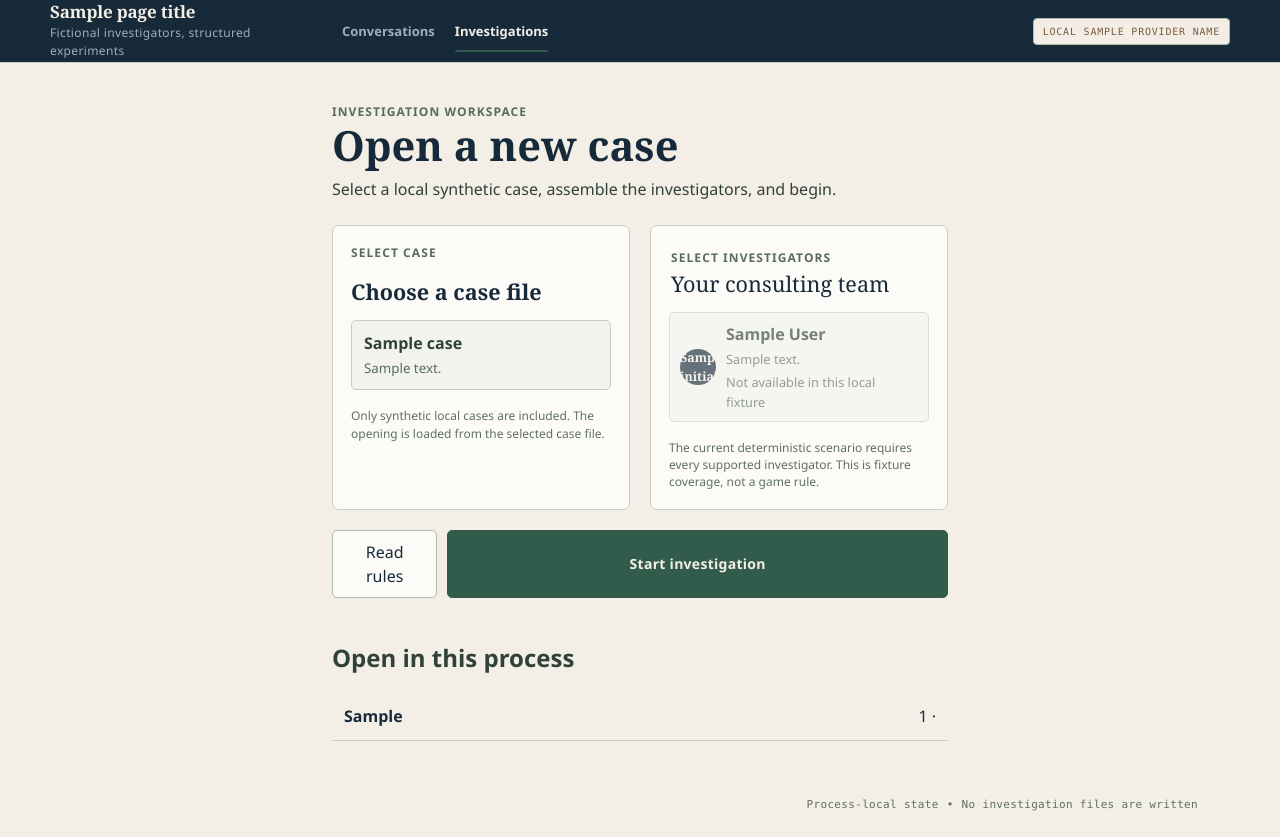
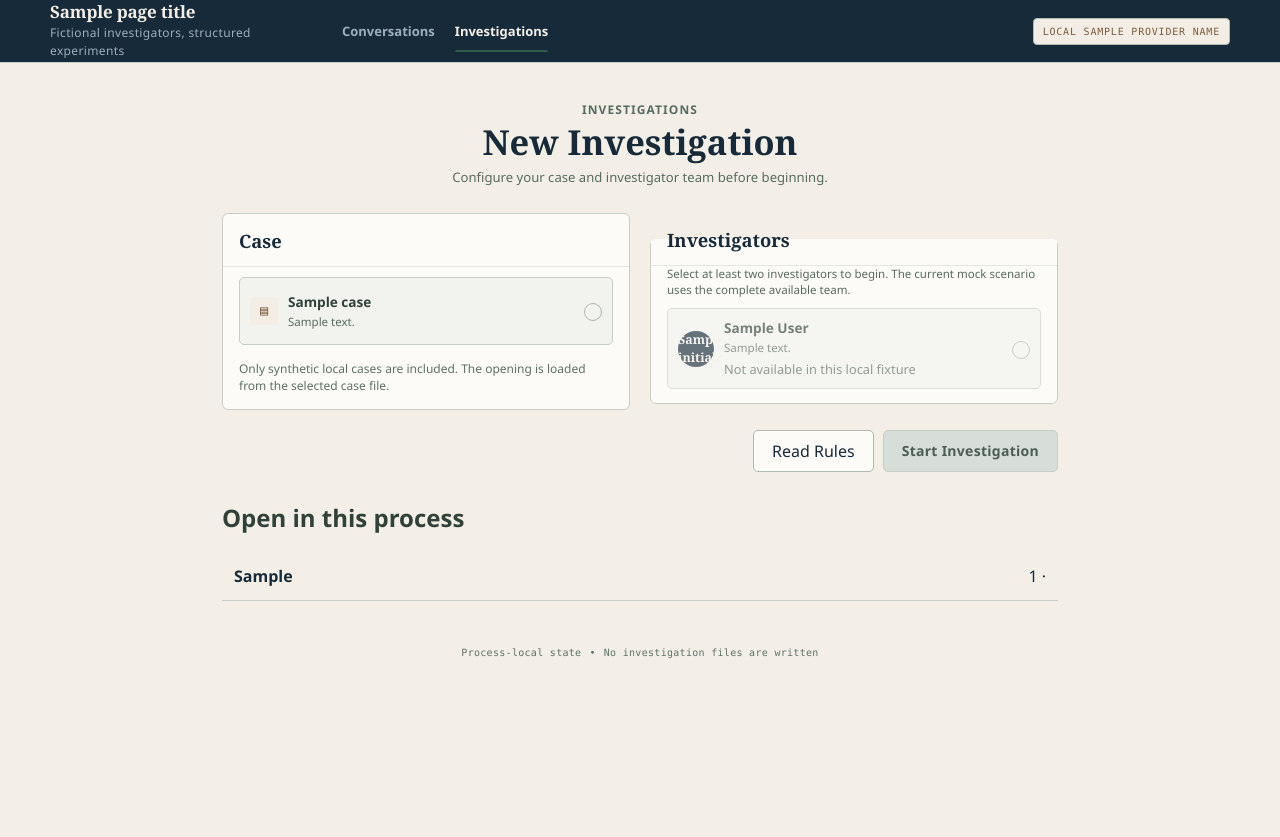
Before and after one commit to FraPoine/multi-agent-fictional-personalities, a FastAPI app: template src/multi_agent_personalities/web/templates/investigations.html in a window 1280 px wide. After the commit the page ends 659 px from the top, so only its background shows below. Run offline with FastAPI, Linux system fonts and the light colour scheme; the template is opened without the code that fills it: most values are stand-ins (such as "Sample title", 1, 10 or a date in 2020); parts of the project's set-up code (start-up, migrations or seed data) failed here and were passed over.

Commit message:
feat(web): refine investigation lobby selection ux

```diff
--- a/src/multi_agent_personalities/web/static/styles.css
+++ b/src/multi_agent_personalities/web/static/styles.css
@@ -1176,44 +1176,55 @@ body {
 
 /* Lead/Visit investigation presentation foundation. */
 .investigation-lobby {
-    width: min(100%, 680px);
+    width: min(100%, 900px);
     margin: 0 auto;
-    padding: 40px 32px;
+    padding: 38px 32px 24px;
 }
 
-.lobby-heading { max-width: 560px; margin-bottom: 24px; }
+.lobby-heading { max-width: 560px; margin: 0 auto 26px; text-align: center; }
 .lobby-heading h1, .case-bar h1, .case-opening h2 { font-family: var(--font-serif); color: var(--color-ink); }
-.lobby-heading h1 { font-size: clamp(2rem, 5vw, 2.6rem); line-height: 1.1; margin-bottom: var(--spacing-sm); }
-.lobby-setup { display: grid; grid-template-columns: 1fr 1fr; gap: 20px; }
-.lobby-step { min-width: 0; padding: 18px; border: 1px solid var(--border-default); border-radius: var(--radius-medium); background: var(--surface-panel); }
-.step-content { min-width: 0; display: grid; gap: var(--spacing-md); }
-.step-content h2, .legend-title { display: block; font-family: var(--font-serif); font-size: 1.35rem; color: var(--color-ink); }
-.case-choice { display: grid; grid-template-columns: auto minmax(0, 1fr) auto; align-items: center; gap: var(--spacing-md); padding: var(--spacing-md); border: 1px solid var(--color-accent); border-radius: var(--radius-medium); background: var(--surface-success); }
-.case-choice-mark { width: 28px; height: 28px; display: grid; place-items: center; border-radius: 50%; color: white; background: var(--color-accent); }
-.case-catalogue { display: grid; gap: 8px; }
+.lobby-heading h1 { margin: 4px 0 6px; font-size: clamp(1.8rem, 4vw, 2.15rem); line-height: 1.12; }
+.lobby-heading > p:last-child { color: var(--color-muted); font-size: .82rem; }
+.lobby-setup { display: grid; grid-template-columns: repeat(2, minmax(0, 1fr)); align-items: start; gap: 20px; }
+.lobby-setup > .form-error-summary { grid-column: 1 / -1; }
+.lobby-step { min-width: 0; padding: 0 16px 14px; border: 1px solid var(--border-default); border-radius: 6px; background: var(--surface-panel); }
+.step-content { min-width: 0; display: grid; gap: 10px; }
+.lobby-panel-heading, .lobby-panel-title { margin: 0 -16px; padding: 13px 16px 11px; border-bottom: 1px solid var(--border-soft); }
+.lobby-panel-heading h2, .lobby-panel-title { font-family: var(--font-serif); font-size: 1.15rem; font-weight: 700; color: var(--color-ink); }
+.lobby-panel-title { width: calc(100% + 32px); }
+.case-catalogue { display: grid; gap: 7px; }
 .case-card input { position: absolute; opacity: 0; pointer-events: none; }
-.case-card label { display: flex; justify-content: space-between; gap: 10px; padding: 10px 12px; border: 1px solid var(--border-default); border-radius: 5px; background: var(--surface-subtle); cursor: pointer; }
+.case-card label { min-height: 68px; display: grid; grid-template-columns: 28px minmax(0, 1fr) 18px; align-items: center; gap: 10px; padding: 9px 10px; border: 1px solid var(--border-default); border-radius: 5px; background: var(--surface-subtle); cursor: pointer; }
+.case-card-copy { min-width: 0; }
 .case-card label strong, .case-card label small { display: block; }
-.case-card label small { margin-top: var(--spacing-xs); color: var(--color-muted); }
-.case-card .status-label { visibility: hidden; }
+.case-card label strong { font-size: .85rem; }
+.case-card label small { display: -webkit-box; margin-top: 2px; overflow: hidden; color: var(--color-muted); font-size: .72rem; line-height: 1.35; -webkit-box-orient: vertical; -webkit-line-clamp: 2; }
+.case-file-indicator { width: 28px; height: 28px; display: grid; place-items: center; border-radius: 4px; background: var(--surface-secondary); color: var(--color-secondary); font: 700 .85rem/1 var(--font-mono); }
+.selection-mark { width: 18px; height: 18px; display: grid; place-items: center; border: 1px solid var(--border-strong); border-radius: 50%; color: transparent; font-size: .68rem; line-height: 1; }
 .case-card input:checked + label { border-color: var(--color-accent); box-shadow: inset 0 0 0 1px var(--color-accent); background: var(--surface-success); }
-.case-card input:checked + label .status-label { visibility: visible; }
+.case-card input:checked + label .selection-mark, .investigator-choice input:checked + label .selection-mark { border-color: var(--color-accent); background: var(--color-accent); color: white; }
 .case-card input:focus-visible + label { outline: 2px solid var(--color-accent); outline-offset: 2px; }
 .lead-reference { font-family: var(--font-mono); letter-spacing: .04em; }
-.investigator-grid { display: grid; gap: 8px; }
+.investigator-requirement { color: var(--color-muted); font-size: .72rem; line-height: 1.4; }
+.investigator-grid { display: grid; gap: 7px; }
 .investigator-choice input { position: absolute; opacity: 0; pointer-events: none; }
-.investigator-choice label { min-height: 64px; display: grid; grid-template-columns: auto 1fr auto; align-items: center; gap: 10px; padding: 9px 10px; border: 1px solid var(--border-default); border-radius: 5px; cursor: pointer; background: var(--surface-subtle); }
+.investigator-choice label { min-height: 68px; display: grid; grid-template-columns: 36px minmax(0, 1fr) 18px; align-items: center; gap: 10px; padding: 9px 10px; border: 1px solid var(--border-default); border-radius: 5px; cursor: pointer; background: var(--surface-subtle); }
 .investigator-choice input:checked + label { border-color: var(--color-accent); box-shadow: inset 0 0 0 1px var(--color-accent); background: var(--surface-success); }
-.investigator-choice input:not(:checked) + label .selection-mark { visibility: hidden; }
-.investigator-choice small, .investigator-choice em, .opening-investigators small { display: block; margin-top: var(--spacing-xs); color: var(--color-muted); font-size: .8rem; font-style: normal; }
+.investigator-choice input:focus-visible + label { outline: 2px solid var(--color-accent); outline-offset: 2px; }
+.investigator-copy { min-width: 0; }
+.investigator-copy strong { display: block; font-size: .85rem; }
+.investigator-choice small { display: -webkit-box; margin-top: 2px; overflow: hidden; color: var(--color-muted); font-size: .72rem; font-style: normal; line-height: 1.35; -webkit-box-orient: vertical; -webkit-line-clamp: 2; }
+.investigator-choice em, .opening-investigators small { display: block; margin-top: var(--spacing-xs); color: var(--color-muted); font-size: .8rem; font-style: normal; }
 .investigator-choice.is-unavailable { opacity: .65; }
 .investigator-avatar { flex: 0 0 auto; width: 36px; height: 36px; display: grid; place-items: center; border-radius: 50%; background: var(--color-ink); color: var(--surface-page); font-family: var(--font-serif); font-size: .78rem; font-weight: 700; }
-.lobby-actions { grid-column: 1 / -1; display: flex; justify-content: flex-end; gap: 10px; }
+.investigator-choice .investigator-avatar { background: var(--participant-color, var(--color-ink)); }
+.lobby-actions { grid-column: 1 / -1; display: flex; justify-content: flex-end; gap: 9px; }
 .secondary-button, .tool-button, .icon-button { border: 1px solid var(--border-strong); border-radius: var(--radius-small); background: var(--surface-panel); color: var(--color-ink); padding: 10px 16px; cursor: pointer; }
-.lobby-actions button { padding: 9px 20px; border-radius: 5px; }
-.recent-cases { margin-top: 42px; }
+.lobby-actions button { width: auto; min-height: 38px; padding: 8px 18px; border-radius: 5px; white-space: nowrap; }
+.recent-cases { margin-top: 28px; }
 .recent-cases ul { list-style: none; padding: 0; display: grid; gap: var(--spacing-sm); }
 .recent-cases a { display: flex; justify-content: space-between; padding: var(--spacing-md); border-bottom: 1px solid var(--border-default); color: var(--color-ink); text-decoration: none; }
+.investigation-lobby-page .app-footer { width: min(100% - 32px, 900px); justify-content: center; padding: 4px 0 18px; font-size: .625rem; }
 
 .game-page { min-height: 100vh; }
 .game-shell { min-height: calc(100vh - 63px); display: grid; grid-template-columns: 240px minmax(0, 1fr) 52px; background: var(--surface-page); }
@@ -1254,6 +1265,12 @@ body {
     .investigation-lobby { padding: var(--spacing-xl) 16px; }
     .lobby-setup { grid-template-columns: 1fr; }
     .lobby-actions { grid-column: auto; }
+}
+
+@media (max-width: 480px) {
+    .lobby-actions { flex-direction: column; }
+    .lobby-actions button { width: 100%; }
+    .investigation-lobby-page .app-footer { align-items: center; text-align: center; }
 }
 
 .lead-list { display: grid; gap: 2px; margin: 16px -8px; }
--- a/src/multi_agent_personalities/web/templates/investigations.html
+++ b/src/multi_agent_personalities/web/templates/investigations.html
@@ -6,30 +6,30 @@
     <title>Investigation · {{ page_title }}</title>
     <link rel="stylesheet" href="{{ url_for('static', path='styles.css') }}">
 </head>
-<body>
+<body class="investigation-lobby-page">
     <header class="app-header"><div class="header-inner"><div class="brand-block"><p class="brand-name">{{ page_title }}</p><p class="brand-description">Fictional investigators, structured experiments</p></div><div class="header-actions"><nav class="app-nav" aria-label="Primary navigation"><a href="{{ url_for('home') }}">Conversations</a><a href="{{ url_for('investigations_index') }}" aria-current="page">Investigations</a></nav><span class="provider-badge">local {{ provider_name }}</span></div></div></header>
 
     <main class="investigation-lobby">
-        <header class="lobby-heading"><p class="eyebrow">Investigation workspace</p><h1>Open a new case</h1><p>Select a local synthetic case, assemble the investigators, and begin.</p></header>
-        <form class="lobby-setup investigation-mutation-form" method="post" action="{{ url_for('create_investigation') }}" data-loading-label="Opening case…">
+        <header class="lobby-heading"><p class="eyebrow">Investigations</p><h1>New Investigation</h1><p>Configure your case and investigator team before beginning.</p></header>
+        <form class="lobby-setup investigation-mutation-form" method="post" action="{{ url_for('create_investigation') }}" data-loading-label="Opening case…" data-investigation-lobby-form data-min-investigators="{{ minimum_investigators }}" data-required-investigator-count="{{ required_investigator_count }}">
             {% if error_message %}<div class="form-error-summary" role="alert"><h2>Unable to start investigation</h2><p>{{ error_message }}</p></div>{% endif %}
             <section class="lobby-step" aria-labelledby="case-selection-title">
-                <div class="step-content"><p class="eyebrow">Select case</p><h2 id="case-selection-title">Choose a case file</h2>
-                    <div class="case-catalogue">{% for case in cases %}<div class="case-card"><input id="case-{{ case.case_id }}" type="radio" name="case_id" value="{{ case.case_id }}"{% if case.case_id == selected_case_id %} checked{% endif %}><label for="case-{{ case.case_id }}"><span><strong>{{ case.title }}</strong><small>{{ case.short_description }}</small></span><span class="status-label">Selected</span></label></div>{% endfor %}</div>
+                <div class="step-content"><header class="lobby-panel-heading"><h2 id="case-selection-title">Case</h2></header>
+                    <div class="case-catalogue">{% for case in cases %}<div class="case-card"><input id="case-{{ case.case_id }}" type="radio" name="case_id" value="{{ case.case_id }}"{% if case.case_id == selected_case_id %} checked{% endif %}><label for="case-{{ case.case_id }}"><span class="case-file-indicator" aria-hidden="true">▤</span><span class="case-card-copy"><strong>{{ case.title }}</strong><small title="{{ case.short_description }}">{{ case.short_description }}</small></span><span class="selection-mark" aria-hidden="true">✓</span></label></div>{% endfor %}</div>
                     <p class="field-note">Only synthetic local cases are included. The opening is loaded from the selected case file.</p>
                     {% if field_errors.get('case_id') %}<p class="field-error" id="case-error">{{ field_errors.get('case_id') }}</p>{% endif %}
                 </div>
             </section>
-            <fieldset class="lobby-step"{% if field_errors.get('characters') %} aria-invalid="true"{% endif %}>
-                <div class="step-content"><legend><span class="eyebrow">Select investigators</span><span class="legend-title">Your consulting team</span></legend>
+            <fieldset class="lobby-step investigator-step" aria-describedby="investigator-requirement{% if field_errors.get('characters') %} investigation-characters-error{% endif %}"{% if field_errors.get('characters') %} aria-invalid="true"{% endif %}>
+                <legend class="lobby-panel-title">Investigators</legend>
+                <div class="step-content"><p class="investigator-requirement" id="investigator-requirement" data-investigator-requirement>Select at least two investigators to begin. The current mock scenario uses the complete available team.</p>
                     <div class="investigator-grid">
-                        {% for character in investigator_options %}<div class="investigator-choice{% if not character.supported %} is-unavailable{% endif %}"><input id="investigator-{{ character.slug }}" type="checkbox" name="characters" value="{{ character.slug }}"{% if character.selected %} checked{% endif %}{% if not character.supported %} disabled{% endif %}><label for="investigator-{{ character.slug }}"><span class="investigator-avatar">{{ character.initials }}</span><span><strong>{{ character.display_name }}</strong><small>{{ character.description }}</small>{% if not character.supported %}<em>Not available in this local fixture</em>{% endif %}</span><span class="selection-mark" aria-hidden="true">✓</span></label></div>{% endfor %}
+                        {% for character in investigator_options %}<div class="investigator-choice{% if not character.supported %} is-unavailable{% endif %}"><input id="investigator-{{ character.slug }}" type="checkbox" name="characters" value="{{ character.slug }}"{% if character.selected %} checked{% endif %}{% if not character.supported %} disabled{% endif %}><label for="investigator-{{ character.slug }}"><span class="investigator-avatar {{ character.presentation_class }}">{{ character.initials }}</span><span class="investigator-copy"><strong>{{ character.display_name }}</strong><small title="{{ character.description }}">{{ character.description }}</small>{% if not character.supported %}<em>Not available in this local fixture</em>{% endif %}</span><span class="selection-mark" aria-hidden="true">✓</span></label></div>{% endfor %}
                     </div>
-                    <p class="field-note">The current deterministic scenario requires every supported investigator. This is fixture coverage, not a game rule.</p>
                     {% if field_errors.get('characters') %}<p class="field-error" id="investigation-characters-error">{{ field_errors.get('characters') }}</p>{% endif %}
                 </div>
             </fieldset>
-            <div class="lobby-actions"><button class="secondary-button rules-trigger" type="button" data-rules-open>Read rules</button><button class="primary-action" type="submit">Start investigation</button></div>
+            <div class="lobby-actions"><button class="secondary-button rules-trigger" type="button" data-rules-open>Read Rules</button><button class="primary-action" type="submit" data-investigation-start{% if not creation_ready %} disabled aria-disabled="true"{% endif %}>Start Investigation</button></div>
         </form>
         {% if existing_records %}<section class="recent-cases" aria-labelledby="recent-cases-title"><h2 id="recent-cases-title">Open in this process</h2><ul>{% for record in existing_records %}<li><a href="{{ url_for('investigation_detail', session_id=record.session_id) }}"><strong>{{ case_titles[record.session.case_id] }}</strong><span>{{ record.session_id }} · {{ record.session.status.value|title }}</span></a></li>{% endfor %}</ul></section>{% endif %}
     </main>
```
Also changed, not shown: src/multi_agent_personalities/web/investigation_presentation.py (+5 -2 lines), src/multi_agent_personalities/web/investigation_routes.py (+16 -6 lines), src/multi_agent_personalities/web/static/investigation.js (+41 -0 lines), tests/test_investigation_web_task1.py (+21 -4 lines).
